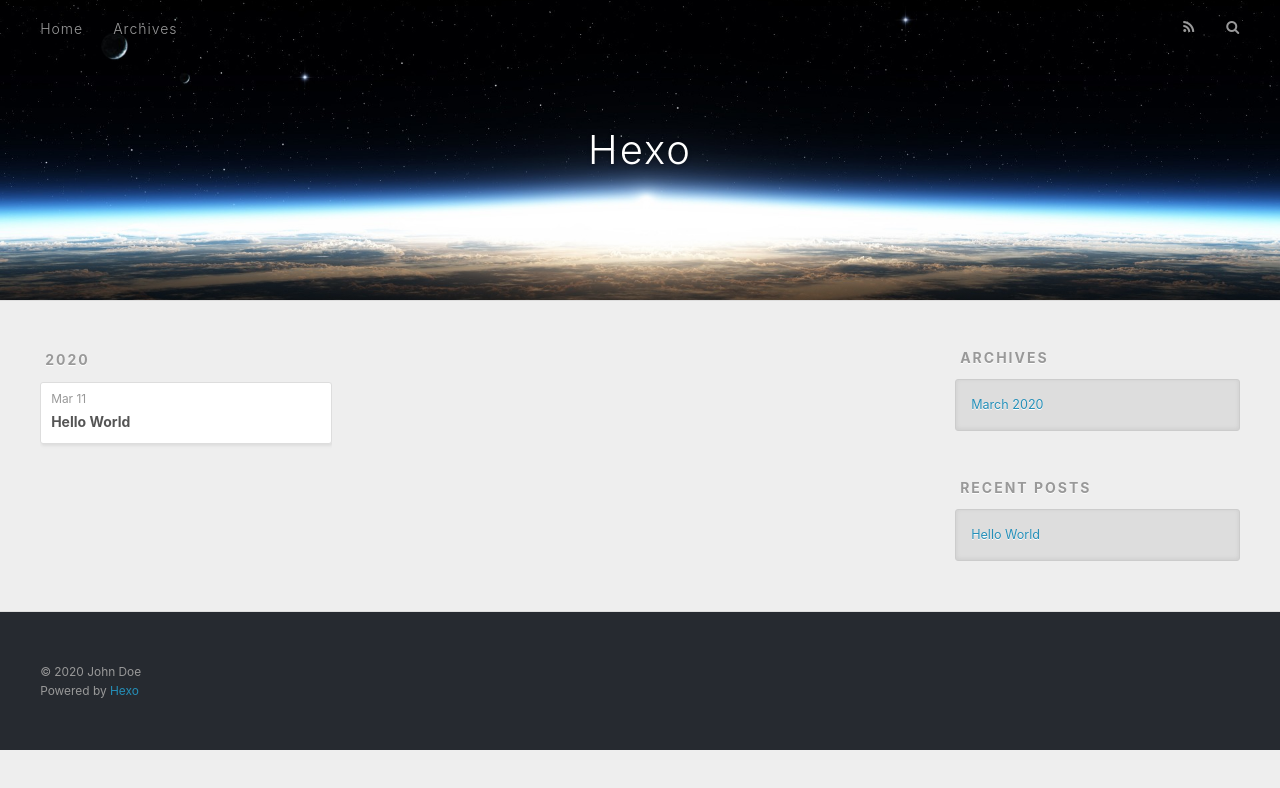
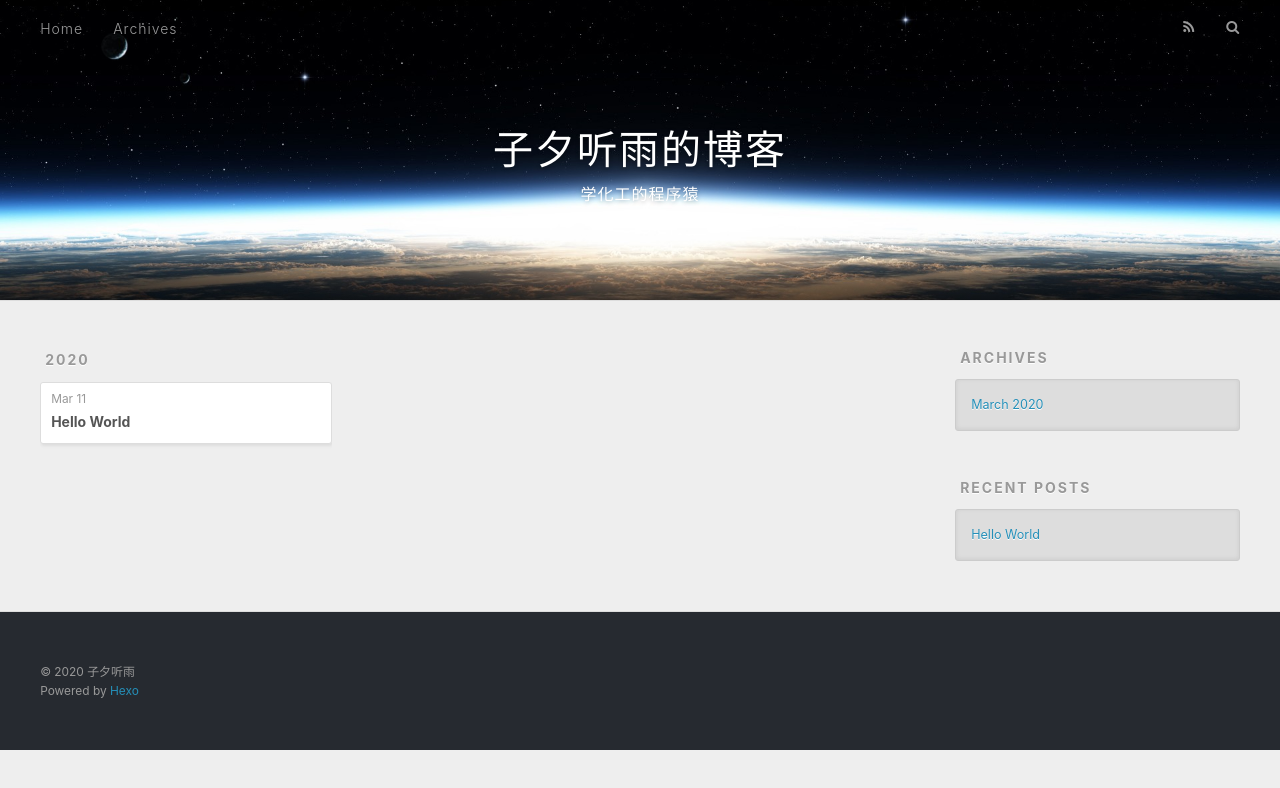
Before and after one commit to lbllol365/lbllol365.github.io, a plain HTML site: page archives/2020/03/index.html in a window 1280 px wide. Drawn offline with nearby package versions, Linux system fonts and the light colour scheme.

Commit message:
Site updated: 2020-03-11 13:29:06

```diff
--- a/archives/2020/03/index.html
+++ b/archives/2020/03/index.html
@@ -5,17 +5,17 @@
 
 
 
-  <title>Archives: 2020/3 | Hexo</title>
+  <title>Archives: 2020/3 | 子夕听雨的博客</title>
   <meta name="viewport" content="width=device-width, initial-scale=1, maximum-scale=1">
   <meta property="og:type" content="website">
-<meta property="og:title" content="Hexo">
+<meta property="og:title" content="子夕听雨的博客">
 <meta property="og:url" content="http://yoursite.com/archives/2020/03/index.html">
-<meta property="og:site_name" content="Hexo">
+<meta property="og:site_name" content="子夕听雨的博客">
 <meta property="og:locale" content="en_US">
-<meta property="article:author" content="John Doe">
+<meta property="article:author" content="子夕听雨">
 <meta name="twitter:card" content="summary">
 
-    <link rel="alternate" href="/atom.xml" title="Hexo" type="application/atom+xml">
+    <link rel="alternate" href="/atom.xml" title="子夕听雨的博客" type="application/atom+xml">
 
 
     <link rel="icon" href="/favicon.png">
@@ -36,8 +36,12 @@
   <div id="header-outer" class="outer">
     <div id="header-title" class="inner">
       <h1 id="logo-wrap">
-        <a href="/" id="logo">Hexo</a>
+        <a href="/" id="logo">子夕听雨的博客</a>
       </h1>
+
+        <h2 id="subtitle-wrap">
+          <a href="/" id="subtitle">学化工的程序猿</a>
+        </h2>
 
     </div>
     <div id="header-inner" class="inner">
@@ -141,7 +145,7 @@
 
   <div class="outer">
     <div id="footer-info" class="inner">
-      &copy; 2020 John Doe<br>
+      &copy; 2020 子夕听雨<br>
       Powered by <a href="http://hexo.io/" target="_blank">Hexo</a>
     </div>
   </div>
```
Also changed, not shown: 2020/03/11/hello-world/index.html (+10 -6 lines), archives/2020/index.html (+11 -7 lines), archives/index.html (+11 -7 lines), index.html (+11 -7 lines).
